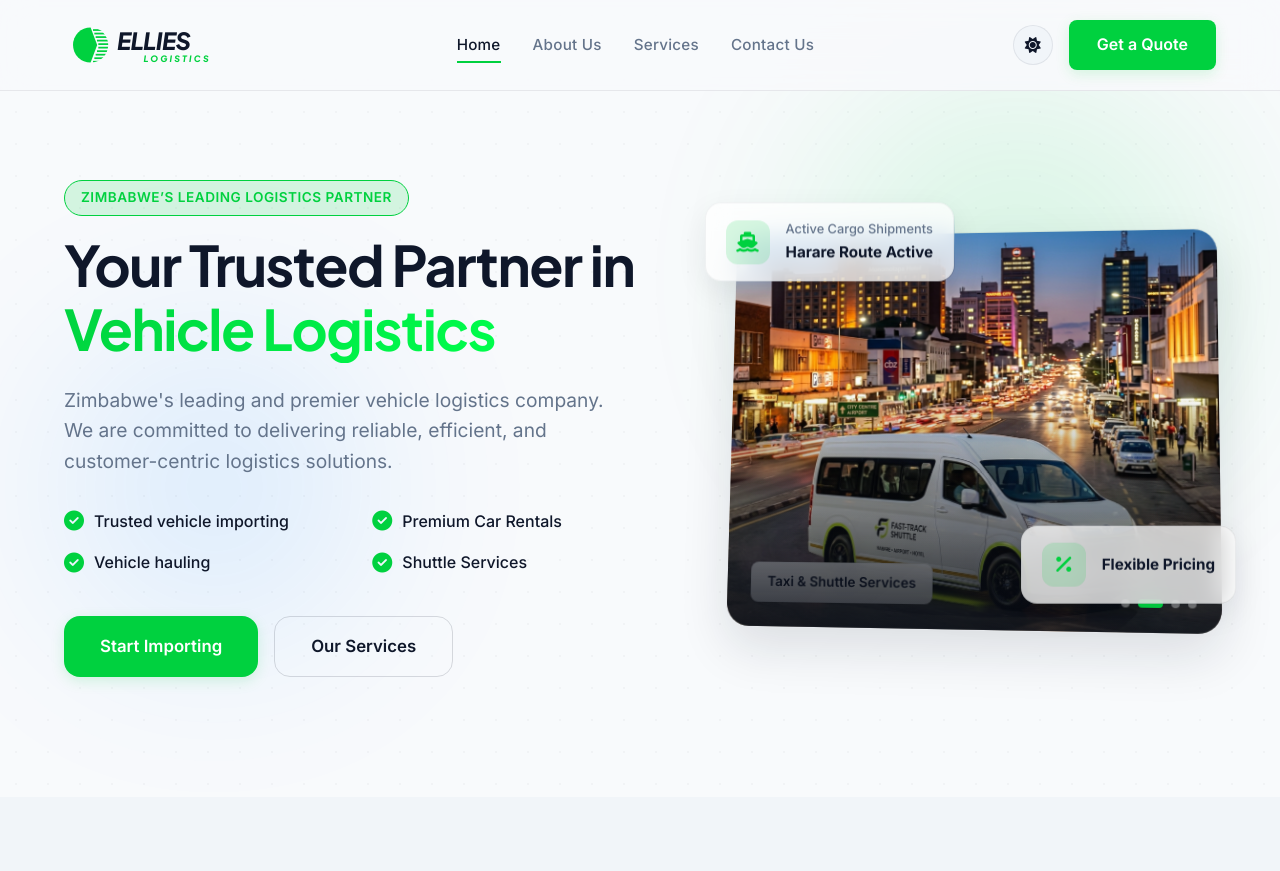
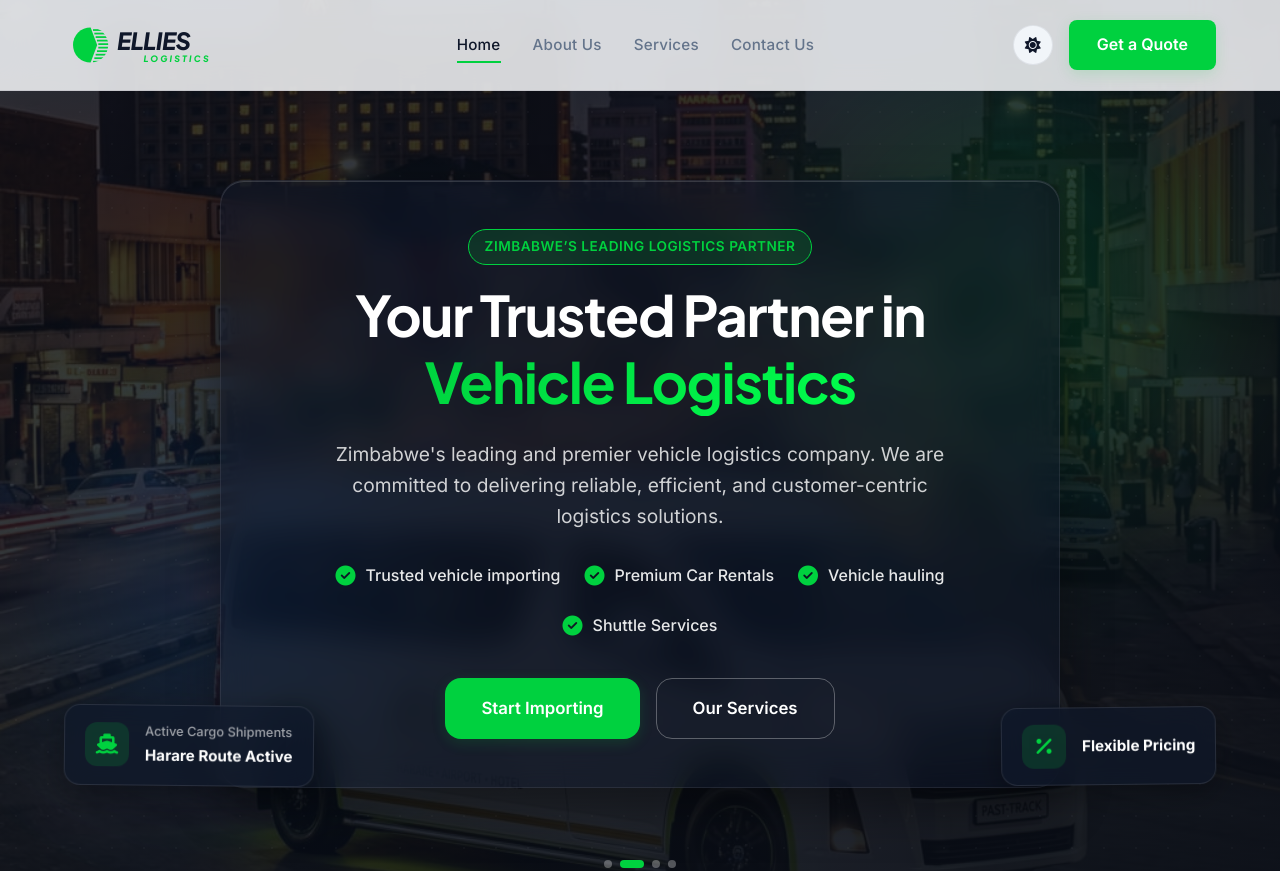
Before and after one commit to malmanyeza/Ellieslogistics, a website built with Vite: page index.html in a window 1280 px wide. Shown: the top 871 px of the page. Built offline with nearby package versions, Linux system fonts and the light colour scheme.

Commit message:
feat: change hero section to full-background changing slideshow and fix image extensions

```diff
--- a/index.html
+++ b/index.html
@@ -106,11 +106,34 @@
     <main>
       <!-- Hero Section -->
       <section id="home" class="hero-section">
+        <!-- Full-screen Background Slideshow -->
+        <div class="hero-bg-slideshow" id="hero-slideshow">
+          <!-- Slide 1 -->
+          <div class="hero-slide active">
+            <img src="./images/vehicle_importation.jpg" alt="Vehicle Importation Service" class="graphics-img" onerror="this.src='https://images.unsplash.com/photo-1578575437130-527eed3abbec?auto=format&fit=crop&w=600&q=80'" />
+          </div>
+          <!-- Slide 2 -->
+          <div class="hero-slide">
+            <img src="./images/shuttle_services.jpg" alt="Taxi & Shuttle Services" class="graphics-img" onerror="this.src='https://images.unsplash.com/photo-1549417229-aa67d3263c09?auto=format&fit=crop&w=600&q=80'" />
+          </div>
+          <!-- Slide 3 -->
+          <div class="hero-slide">
+            <img src="./images/car_rentals.jpg" alt="Vehicle Rental Services" class="graphics-img" onerror="this.src='https://images.unsplash.com/photo-1503376780353-7e6692767b70?auto=format&fit=crop&w=600&q=80'" />
+          </div>
+          <!-- Slide 4 -->
+          <div class="hero-slide">
+            <img src="./images/vehicle_hauling.jpg" alt="Vehicle Hauling Services" class="graphics-img" onerror="this.src='https://images.unsplash.com/photo-1601584115197-04ecc0da31d7?auto=format&fit=crop&w=600&q=80'" />
+          </div>
+
+          <div class="hero-bg-overlay"></div>
+        </div>
+
         <div class="hero-background-effects">
           <div class="glow-orb glow-orb-1"></div>
           <div class="glow-orb glow-orb-2"></div>
           <div class="grid-overlay"></div>
         </div>
+
         <div class="container hero-container">
           <div class="hero-content">
             <div class="badge" id="hero-badge">Zimbabwe’s Leading Logistics Partner</div>
@@ -145,34 +168,10 @@
               <a href="#services" class="btn-secondary btn-lg" id="btn-hero-explore">Our Services</a>
             </div>
           </div>
-
-          <!-- Modern floating elements graphics -->
-          <div class="hero-graphics">
-            <div class="graphics-card main-card" id="hero-slideshow">
-              <!-- Slide 1 -->
-              <div class="hero-slide active">
-                <img src="./images/vehicle_importation.png" alt="Vehicle Importation Service" class="graphics-img" onerror="this.src='https://images.unsplash.com/photo-1578575437130-527eed3abbec?auto=format&fit=crop&w=600&q=80'" />
-                <div class="slide-caption">Vehicle Importation Services</div>
-              </div>
-              <!-- Slide 2 -->
-              <div class="hero-slide">
-                <img src="./images/shuttle_services.png" alt="Taxi & Shuttle Services" class="graphics-img" onerror="this.src='https://images.unsplash.com/photo-1549417229-aa67d3263c09?auto=format&fit=crop&w=600&q=80'" />
-                <div class="slide-caption">Taxi &amp; Shuttle Services</div>
-              </div>
-              <!-- Slide 3 -->
-              <div class="hero-slide">
-                <img src="./images/car_rentals.png" alt="Vehicle Rental Services" class="graphics-img" onerror="this.src='https://images.unsplash.com/photo-1503376780353-7e6692767b70?auto=format&fit=crop&w=600&q=80'" />
-                <div class="slide-caption">Vehicle Rental Services</div>
-              </div>
-              <!-- Slide 4 -->
-              <div class="hero-slide">
-                <img src="./images/vehicle_hauling.png" alt="Vehicle Hauling Services" class="graphics-img" onerror="this.src='https://images.unsplash.com/photo-1601584115197-04ecc0da31d7?auto=format&fit=crop&w=600&q=80'" />
-                <div class="slide-caption">Vehicle Hauling Services</div>
         </div>
 
-              <div class="graphics-card-overlay"></div>
-
-              <!-- Slide Navigation Indicators -->
+        <!-- Slide Navigation Indicators (positioned at the bottom center of the hero section) -->
+        <div class="slide-indicators-container">
           <div class="slide-indicators">
             <span class="indicator-dot active" data-slide="0"></span>
             <span class="indicator-dot" data-slide="1"></span>
@@ -180,7 +179,9 @@
             <span class="indicator-dot" data-slide="3"></span>
           </div>
         </div>
-            <!-- Floating cards -->
+
+        <!-- Floating badges: positioned absolutely around the page layout -->
+        <div class="hero-floating-badges-container">
           <div class="floating-badge badge-top" id="float-badge-1">
             <div class="badge-icon"><i class="fa-solid fa-ship"></i></div>
             <div class="badge-text">
@@ -192,7 +193,6 @@
             <div class="badge-icon"><i class="fa-solid fa-percent"></i></div>
             <div class="badge-text" style="display: flex; align-items: center;">
               <p class="badge-val" style="margin: 0;">Flexible Pricing</p>
-              </div>
             </div>
           </div>
         </div>
@@ -247,7 +247,7 @@
         <div class="container about-container">
           <!-- Left Graphics (Now Images instead of stats) -->
           <div class="about-graphics">
-            <img src="./images/about_company.png" alt="About Ellies Logistics Office" class="about-company-img" onerror="this.src='https://images.unsplash.com/photo-1586528116311-ad8dd3c8310d?auto=format&fit=crop&w=600&q=80'" />
+            <img src="./images/about_company.jpg" alt="About Ellies Logistics Office" class="about-company-img" onerror="this.src='https://images.unsplash.com/photo-1586528116311-ad8dd3c8310d?auto=format&fit=crop&w=600&q=80'" />
           </div>
 
           <!-- Right Content -->
@@ -307,7 +307,7 @@
             <!-- Service 1 -->
             <div class="service-card" id="srv-import">
               <div class="service-image-container">
-                <img src="./images/vehicle_importation.png" alt="Vehicle Importation Service" class="service-img" onerror="this.src='https://images.unsplash.com/photo-1578575437130-527eed3abbec?auto=format&fit=crop&w=600&q=80'" />
+                <img src="./images/vehicle_importation.jpg" alt="Vehicle Importation Service" class="service-img" onerror="this.src='https://images.unsplash.com/photo-1578575437130-527eed3abbec?auto=format&fit=crop&w=600&q=80'" />
                 <div class="service-icon-badge"><i class="fa-solid fa-ship"></i></div>
               </div>
               <div class="service-content">
@@ -333,7 +333,7 @@
             <!-- Service 2 -->
             <div class="service-card" id="srv-shuttle">
               <div class="service-image-container">
-                <img src="./images/shuttle_services.png" alt="Taxi and Shuttle Service" class="service-img" onerror="this.src='https://images.unsplash.com/photo-1549417229-aa67d3263c09?auto=format&fit=crop&w=600&q=80'" />
+                <img src="./images/shuttle_services.jpg" alt="Taxi and Shuttle Service" class="service-img" onerror="this.src='https://images.unsplash.com/photo-1549417229-aa67d3263c09?auto=format&fit=crop&w=600&q=80'" />
                 <div class="service-icon-badge"><i class="fa-solid fa-bus"></i></div>
               </div>
               <div class="service-content">
@@ -354,7 +354,7 @@
             <!-- Service 3 -->
             <div class="service-card" id="srv-rental">
               <div class="service-image-container">
-                <img src="./images/car_rentals.png" alt="Vehicle Rental Service" class="service-img" onerror="this.src='https://images.unsplash.com/photo-1503376780353-7e6692767b70?auto=format&fit=crop&w=600&q=80'" />
+                <img src="./images/car_rentals.jpg" alt="Vehicle Rental Service" class="service-img" onerror="this.src='https://images.unsplash.com/photo-1503376780353-7e6692767b70?auto=format&fit=crop&w=600&q=80'" />
                 <div class="service-icon-badge"><i class="fa-solid fa-car"></i></div>
               </div>
               <div class="service-content">
@@ -376,7 +376,7 @@
             <!-- Service 4 -->
             <div class="service-card" id="srv-hauling">
               <div class="service-image-container">
-                <img src="./images/vehicle_hauling.png" alt="Vehicle Hauling Service" class="service-img" onerror="this.src='https://images.unsplash.com/photo-1601584115197-04ecc0da31d7?auto=format&fit=crop&w=600&q=80'" />
+                <img src="./images/vehicle_hauling.jpg" alt="Vehicle Hauling Service" class="service-img" onerror="this.src='https://images.unsplash.com/photo-1601584115197-04ecc0da31d7?auto=format&fit=crop&w=600&q=80'" />
                 <div class="service-icon-badge"><i class="fa-solid fa-truck-moving"></i></div>
               </div>
               <div class="service-content">
--- a/src/style.css
+++ b/src/style.css
@@ -431,6 +431,31 @@ section {
   padding-top: 180px;
   padding-bottom: 120px;
   overflow: hidden;
+  position: relative;
+  min-height: 100vh;
+  display: flex;
+  align-items: center;
+}
+
+/* Background Slideshow Container */
+.hero-bg-slideshow {
+  position: absolute;
+  inset: 0;
+  z-index: -2;
+  overflow: hidden;
+}
+
+/* Dark, premium overlay for the background slideshow */
+.hero-bg-overlay {
+  position: absolute;
+  inset: 0;
+  background: linear-gradient(
+    135deg,
+    rgba(10, 14, 23, 0.8) 0%,
+    rgba(10, 14, 23, 0.85) 50%,
+    rgba(10, 14, 23, 0.95) 100%
+  );
+  z-index: 3;
 }
 
 .hero-background-effects {
@@ -440,12 +465,13 @@ section {
   pointer-events: none;
 }
 
-/* Glowing ambient orbs */
+/* Glowing ambient orbs behind the content but on top of the slide overlay */
 .glow-orb {
   position: absolute;
   border-radius: 50%;
   filter: blur(100px);
-  opacity: 0.12;
+  opacity: 0.15;
+  z-index: 4;
 }
 
 .glow-orb-1 {
@@ -467,29 +493,44 @@ section {
 .grid-overlay {
   position: absolute;
   inset: 0;
-  background-image: radial-gradient(var(--border-color) 1px, transparent 1px);
+  background-image: radial-gradient(rgba(255, 255, 255, 0.05) 1px, transparent 1px);
   background-size: 32px 32px;
-  opacity: 0.4;
+  opacity: 0.5;
+  z-index: 4;
 }
 
 .hero-container {
-  display: grid;
-  grid-template-columns: 1.1fr 0.9fr;
-  align-items: center;
-  gap: 60px;
-}
-
+  display: flex;
+  flex-direction: column;
+  align-items: center;
+  justify-content: center;
+  z-index: 5;
+  position: relative;
+  width: 100%;
+}
+
+/* Premium glassmorphic container for hero text */
 .hero-content {
   display: flex;
   flex-direction: column;
-  align-items: flex-start;
+  align-items: center;
+  text-align: center;
+  max-width: 840px;
+  padding: 48px;
+  background: rgba(15, 23, 42, 0.45);
+  backdrop-filter: blur(16px);
+  -webkit-backdrop-filter: blur(16px);
+  border: 1px solid rgba(255, 255, 255, 0.08);
+  border-radius: var(--radius-lg);
+  box-shadow: 0 20px 50px rgba(0, 0, 0, 0.4), inset 0 1px 0 rgba(255, 255, 255, 0.15);
 }
 
 .hero-title {
   font-size: 3.5rem;
-  line-height: 1.15;
+  line-height: 1.2;
   margin-bottom: 24px;
   letter-spacing: -1.5px;
+  color: #ffffff;
 }
 
 .highlight-text {
@@ -500,15 +541,17 @@ section {
 
 .hero-subtitle {
   font-size: 1.2rem;
-  color: var(--text-muted);
+  color: rgba(255, 255, 255, 0.8);
   margin-bottom: 32px;
-  max-width: 540px;
+  max-width: 640px;
+  line-height: 1.6;
 }
 
 .hero-checklist {
-  display: grid;
-  grid-template-columns: 1fr 1fr;
-  gap: 16px;
+  display: flex;
+  flex-wrap: wrap;
+  justify-content: center;
+  gap: 24px;
   margin-bottom: 40px;
   width: 100%;
 }
@@ -518,6 +561,7 @@ section {
   align-items: center;
   gap: 10px;
   font-weight: 500;
+  color: rgba(255, 255, 255, 0.9);
 }
 
 .checklist-item i {
@@ -530,37 +574,31 @@ section {
   gap: 16px;
 }
 
-/* Floating Graphics Card Layout */
-.hero-graphics {
-  position: relative;
-  display: flex;
-  justify-content: center;
-  align-items: center;
-}
-
-.graphics-card {
-  width: 100%;
-  max-width: 580px; /* Enlarged from 480px */
-  height: 400px; /* Enlarged from 340px */
-  border-radius: var(--radius-lg);
-  overflow: hidden;
-  box-shadow: var(--shadow-lg);
-  border: 1px solid var(--border-color);
-  position: relative;
-  transform: perspective(1000px) rotateY(-5deg) rotateX(5deg);
-  transition: transform var(--transition-slow);
-}
-
-.graphics-card:hover {
-  transform: perspective(1000px) rotateY(0deg) rotateX(0deg);
-}
-
-/* Slide Container & Animations */
+/* Override button styles inside hero for dark background contrast */
+.hero-section .badge {
+  background-color: var(--primary-glow);
+  border: 1px solid var(--primary);
+  color: var(--primary);
+}
+
+.hero-section .btn-secondary {
+  color: #ffffff;
+  border-color: rgba(255, 255, 255, 0.3);
+}
+
+.hero-section .btn-secondary:hover {
+  border-color: var(--primary);
+  background-color: var(--primary-glow);
+  color: var(--primary);
+  transform: translateY(-2px);
+}
+
+/* Slide Container & Animations (Ken Burns) */
 .hero-slide {
   position: absolute;
   inset: 0;
   opacity: 0;
-  transform: scale(1.08); /* Start slightly zoomed for Ken Burns effect */
+  transform: scale(1.08);
   transition: opacity 1s cubic-bezier(0.4, 0, 0.2, 1), transform 1.4s cubic-bezier(0.4, 0, 0.2, 1);
   z-index: 1;
   pointer-events: none;
@@ -568,7 +606,7 @@ section {
 
 .hero-slide.active {
   opacity: 1;
-  transform: scale(1); /* Smoothly zoom out to normal */
+  transform: scale(1);
   z-index: 2;
   pointer-events: all;
 }
@@ -579,58 +617,27 @@ section {
   object-fit: cover;
 }
 
-.graphics-card-overlay {
+/* Indicator dots positioning */
+.slide-indicators-container {
   position: absolute;
-  inset: 0;
-  background: linear-gradient(to top, rgba(10, 14, 23, 0.85) 0%, transparent 60%);
-  pointer-events: none;
-  z-index: 3;
-}
-
-/* Slide Caption overlay */
-.slide-caption {
-  position: absolute;
-  bottom: 24px;
-  left: 24px;
-  background-color: rgba(24, 32, 48, 0.75);
-  backdrop-filter: blur(8px);
-  border: 1px solid var(--glass-border);
-  color: #ffffff;
-  padding: 8px 16px;
-  border-radius: var(--radius-sm);
-  font-size: 0.85rem;
-  font-weight: 600;
-  z-index: 4;
-  transform: translateY(10px);
-  opacity: 0;
-  transition: transform 0.5s ease 0.3s, opacity 0.5s ease 0.3s;
-}
-
-.light-theme .slide-caption {
-  background-color: rgba(255, 255, 255, 0.85);
-  color: var(--text-main);
-}
-
-.hero-slide.active .slide-caption {
-  transform: translateY(0);
-  opacity: 1;
-}
-
-/* Indicators navigation dots */
+  bottom: 40px;
+  left: 0;
+  width: 100%;
+  display: flex;
+  justify-content: center;
+  z-index: 10;
+}
+
 .slide-indicators {
-  position: absolute;
-  bottom: 24px;
-  right: 24px;
   display: flex;
   gap: 8px;
-  z-index: 5;
 }
 
 .indicator-dot {
   width: 8px;
   height: 8px;
   border-radius: 50%;
-  background-color: rgba(255, 255, 255, 0.35);
+  background-color: rgba(255, 255, 255, 0.3);
   cursor: pointer;
   transition: all var(--transition-fast);
 }
@@ -645,32 +652,39 @@ section {
   background-color: var(--primary);
 }
 
-/* Floating Badges */
+/* Floating Badges container & items */
+.hero-floating-badges-container {
+  position: absolute;
+  inset: 0;
+  pointer-events: none;
+  z-index: 6;
+  overflow: hidden;
+}
+
 .floating-badge {
   position: absolute;
-  background-color: var(--glass-bg);
+  background-color: rgba(15, 23, 42, 0.65);
   backdrop-filter: blur(12px);
-  border: 1px solid var(--glass-border);
+  -webkit-backdrop-filter: blur(12px);
+  border: 1px solid rgba(255, 255, 255, 0.1);
   padding: 16px 20px;
   border-radius: var(--radius-md);
-  box-shadow: var(--shadow-md);
+  box-shadow: 0 10px 30px rgba(0, 0, 0, 0.3);
   display: flex;
   align-items: center;
   gap: 16px;
-  z-index: 10;
-  animation: float 4s ease-in-out infinite;
 }
 
 .badge-top {
-  top: -20px;
-  left: -20px;
-  animation-delay: 0s;
+  bottom: 120px;
+  left: 5%;
+  animation: float-left 6s ease-in-out infinite;
 }
 
 .badge-bottom {
-  bottom: 20px;
-  right: -20px;
-  animation-delay: 2s;
+  bottom: 120px;
+  right: 5%;
+  animation: float-right 6s ease-in-out infinite;
 }
 
 .badge-icon {
@@ -687,19 +701,32 @@ section {
 
 .badge-label {
   font-size: 0.8rem;
-  color: var(--text-muted);
+  color: rgba(255, 255, 255, 0.6);
   font-weight: 500;
+  margin-bottom: 2px;
 }
 
 .badge-val {
   font-size: 0.95rem;
   font-weight: 700;
-  color: var(--text-main);
-}
-
-@keyframes float {
-  0%, 100% { transform: translateY(0); }
-  50% { transform: translateY(-10px); }
+  color: #ffffff;
+}
+
+@keyframes float-left {
+  0%, 100% { transform: translateY(0) rotate(1deg); }
+  50% { transform: translateY(-15px) rotate(-1deg); }
+}
+
+@keyframes float-right {
+  0%, 100% { transform: translateY(0) rotate(-1deg); }
+  50% { transform: translateY(-15px) rotate(1deg); }
+}
+
+/* Hide floating badges and adjust sizes on medium/small viewports */
+@media (max-width: 992px) {
+  .hero-floating-badges-container {
+    display: none;
+  }
 }
 
 /* ==========================================
@@ -1670,9 +1697,40 @@ section {
     display: block;
   }
 
+  .hero-section {
+    padding-top: 140px;
+    padding-bottom: 80px;
+  }
+
+  .hero-content {
+    padding: 32px 20px;
+    margin: 0 16px;
+  }
+
+  .hero-title {
+    font-size: 2.2rem;
+  }
+
+  .hero-subtitle {
+    font-size: 1rem;
+    margin-bottom: 24px;
+  }
+
+  .hero-actions {
+    flex-direction: column;
+    width: 100%;
+    gap: 12px;
+  }
+
+  .hero-actions a {
+    width: 100%;
+    text-align: center;
+  }
+
   .hero-checklist {
-    grid-template-columns: 1fr;
+    flex-direction: column;
     align-items: center;
+    gap: 12px;
     max-width: 320px;
   }
 
```
Also changed, not shown: public/images/about_company.jpg (added), public/images/about_company.png (deleted), public/images/car_rentals.jpg (added), public/images/car_rentals.png (deleted), public/images/shuttle_services.jpg (added), public/images/shuttle_services.png (deleted), public/images/vehicle_hauling.jpg (added), public/images/vehicle_hauling.png (deleted), public/images/vehicle_importation.jpg (added), public/images/vehicle_importation.png (deleted). Lines whose indentation alone changed are shown as unchanged.
